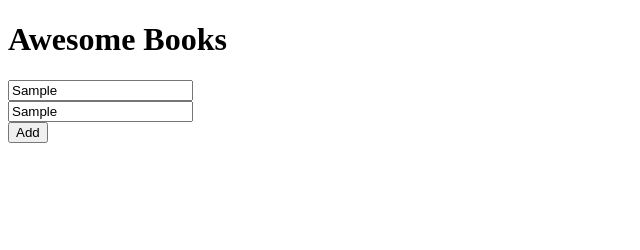
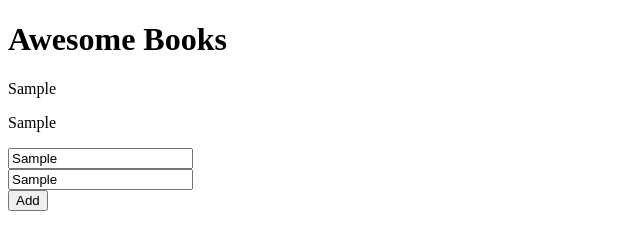
Before and after one commit to AbrahaKahsay/awesome-books, a website: page index.html in a window 1280 px wide. Both pictures are taken after typing "Sample", "Sample" into the empty fields and a click on the button "Add". Shown: the whole page, without its empty margins (0-640 px from the left). Drawn offline with Linux system fonts and the light colour scheme.

Commit message:
Add method to add book to application interface

```diff
--- a/index.html
+++ b/index.html
@@ -11,8 +11,12 @@
       <div class="heading"><h1>Awesome Books</h1></div>
       <div class="book-list" id="booklist"></div>
       <form>
-        <div class="title"><input type="text" placeholder="Title" /></div>
-        <div class="author"><input type="text" placeholder="Author" /></div>
+        <div class="title">
+          <input type="text" placeholder="Title" id="title" />
+        </div>
+        <div class="author">
+          <input type="text" placeholder="Author" id="author" />
+        </div>
         <button class="btn" type="button" id="add-btn">Add</button>
       </form>
     </div>
--- a/index.js
+++ b/index.js
@@ -37,6 +37,33 @@ function removeBook(id){
     return books;
 }
 
+
+// Add a book to the application interface
+function addBkToInterface(book){
+    const newBook = document.createElement('div');
+    newBook.setAttribute('id', book.id);
+    const title = document.createElement('p');
+    title.textContent = book.title;
+    newBook.appendChild(title);
+    const author = document.createElement('p');
+    author.textContent = book.author
+    newBook.appendChild(author);
+    bookList.append(newBook);
+    return newBook;
+}
+
 addBtn.addEventListener('click', () => {
-    console.log('btn clicked')
+    const author = document.getElementById('author').value;
+    const title = document.getElementById('title').value;
+    if(author && title){
+        //add book to array
+        const book = addBook(title, author);
+        //add book to the interface
+        addBkToInterface(book);
+
+    }
+
+    // if any field is empty, do nothing
+    return;
+
 })
```
